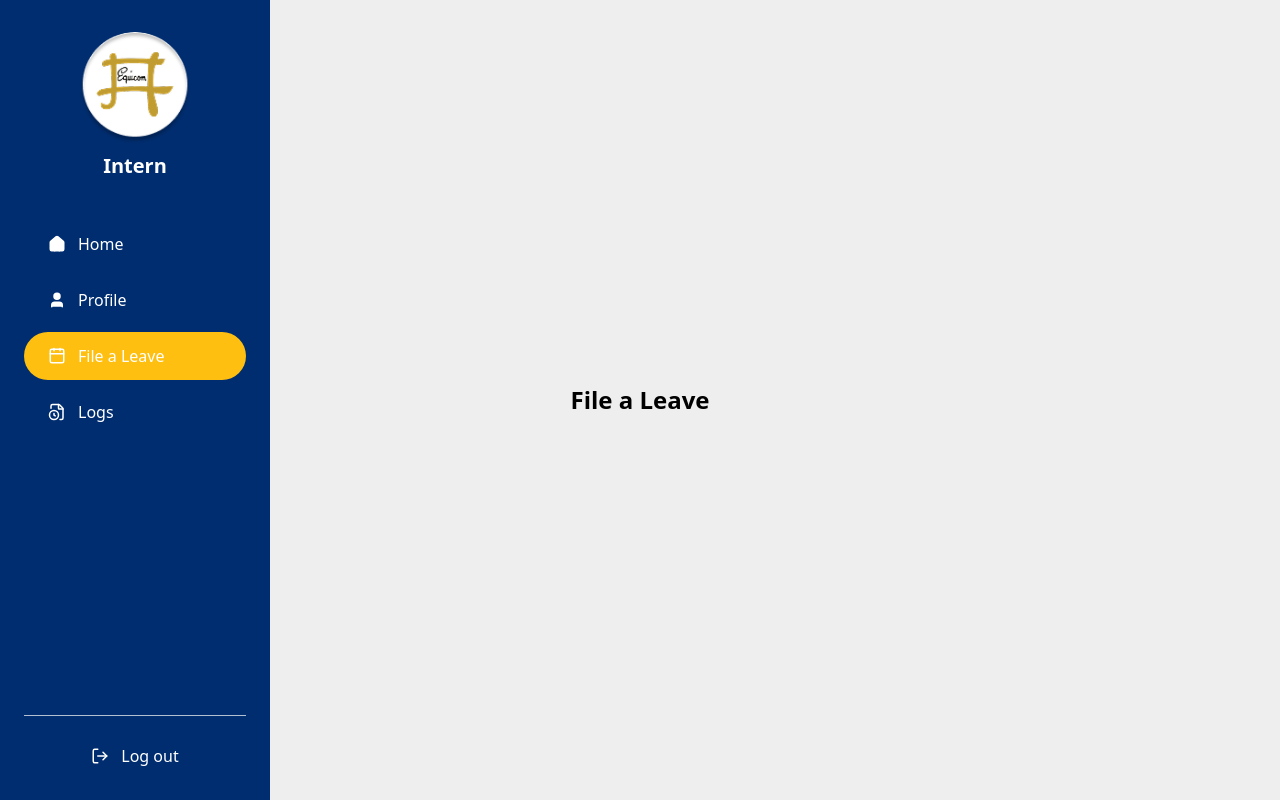
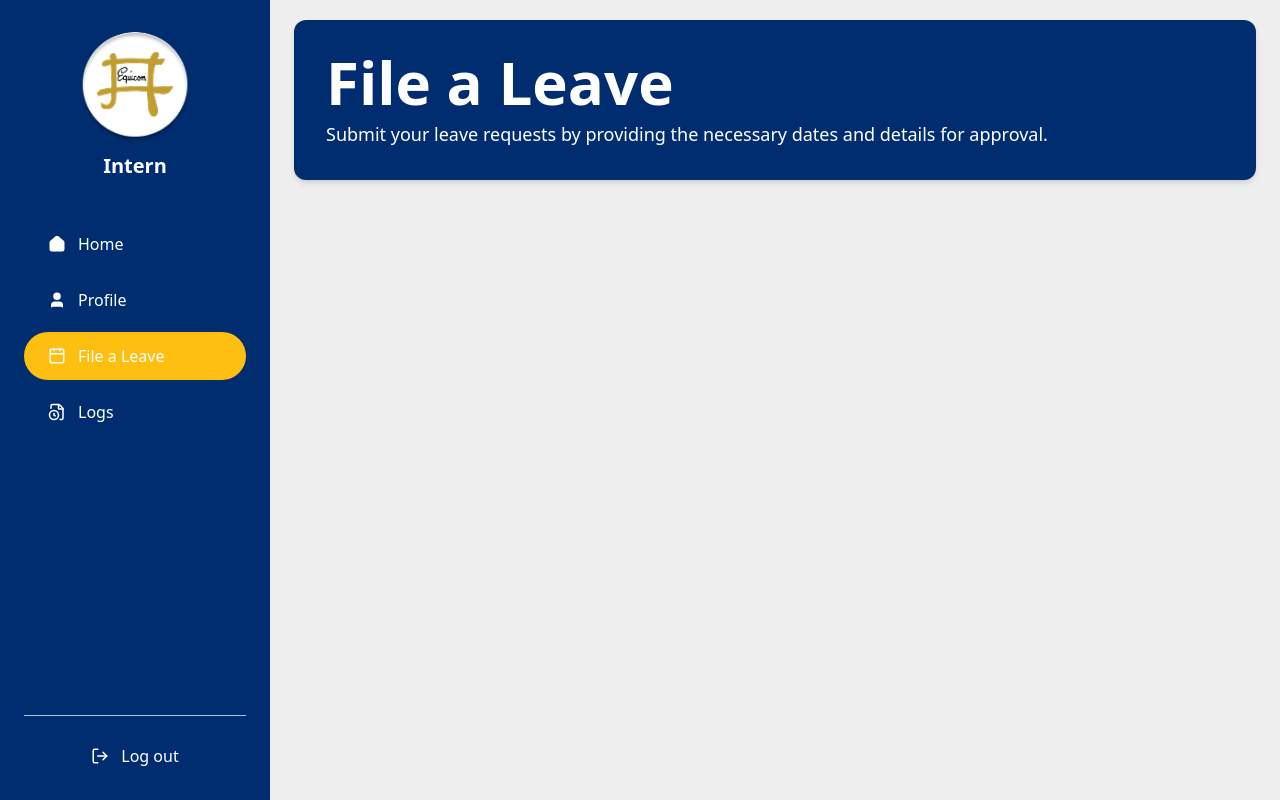
Before and after one commit to Eem-Key/Intern-Self-Service-Platform-ISS, a React (Vite) app in the folder apps/client/: page /intern/leave in a window 1280 px wide. Built offline with nearby package versions, Linux system fonts and the light colour scheme; no server answers; sample sign-in values are in the browser's storage.

Commit message:
Feat: added banner

```diff
--- a/apps/client/src/features/dashboard/intern/InternDashboard.tsx
+++ b/apps/client/src/features/dashboard/intern/InternDashboard.tsx
@@ -1,5 +1,5 @@
 import InternSidebar from './components/InternSidebar';
-import WelcomeBanner from './components/WelcomeBanner';
+import WelcomeBanner from './components/banner/WelcomeBanner';
 import AttendanceCard from './components/AttendanceCard';
 import ProgramProgressCard from './components/ProgramProgressCard';
 import NotificationCard from './components/NotificationCard';
--- a/apps/client/src/features/dashboard/intern/InternLeaveForm.tsx
+++ b/apps/client/src/features/dashboard/intern/InternLeaveForm.tsx
@@ -1,5 +1,6 @@
 import { useEffect } from 'react';
 import InternSidebar from './components/InternSidebar';
+import Banner from './components/banner/LeaveFormBanner';
 
 function InternLeave() {
 
@@ -9,9 +10,12 @@ function InternLeave() {
 
 
     return (
-        <main className="flex min-h-screen items-center justify-center bg-[#eeeeee]">
-            <InternSidebar />
-        <h1 className="text-2xl font-bold text-black">File a Leave</h1>
+        <main className="min-h-screen bg-[#eeeeee] text-black lg:flex">
+        <InternSidebar />
+
+        <section className="w-full px-4 py-4 sm:px-5 lg:ml-[270px] lg:px-6 lg:py-5">
+            <Banner />
+        </section>
         </main>
     );
 }
--- a/apps/client/src/features/dashboard/intern/InternLogs.tsx
+++ b/apps/client/src/features/dashboard/intern/InternLogs.tsx
@@ -1,16 +1,21 @@
 import { useEffect } from 'react';
 import InternSidebar from './components/InternSidebar';
+import Banner from './components/banner/LogsBanner';
 
 function InternLogs() {
 
     useEffect(() => {
-            document.title = 'Logs | Intern Self Service';
+            document.title = 'Activity Logs | Intern Self Service';
             }, []);
 
     return (
-        <main className="flex min-h-screen items-center justify-center bg-[#eeeeee]">
-            <InternSidebar />
-        <h1 className="text-2xl font-bold text-black">Intern Logs</h1>
+        <main className="min-h-screen bg-[#eeeeee] text-black lg:flex">
+        <InternSidebar />
+
+        <section className="w-full px-4 py-4 sm:px-5 lg:ml-[270px] lg:px-6 lg:py-5">
+            <Banner />
+
+        </section>
         </main>
     );
 }
--- a/apps/client/src/features/dashboard/intern/InternProfile.tsx
+++ b/apps/client/src/features/dashboard/intern/InternProfile.tsx
@@ -1,5 +1,6 @@
 import { useEffect } from 'react';
 import InternSidebar from './components/InternSidebar';
+import Banner from './components/banner/ProfileBanner';
 
 function InternProfile() {
 
@@ -8,9 +9,13 @@ function InternProfile() {
             }, []);
 
     return (
-        <main className="flex min-h-screen items-center justify-center bg-[#eeeeee]">
-            <InternSidebar />
-        <h1 className="text-2xl font-bold text-black">Intern Profile</h1>
+        <main className="min-h-screen bg-[#eeeeee] text-black lg:flex">
+        <InternSidebar />
+
+        <section className="w-full px-4 py-4 sm:px-5 lg:ml-[270px] lg:px-6 lg:py-5">
+            <Banner />
+
+        </section>
         </main>
     );
 }
--- /dev/null
+++ b/apps/client/src/features/dashboard/intern/components/banner/LeaveFormBanner.tsx
@@ -0,0 +1,19 @@
+
+function Banner() {
+    return (
+        <div className="relative overflow-hidden rounded-xl bg-[#002D6F] px-5 py-6 shadow-md sm:px-8 sm:py-8">
+        <div className="relative z-10 max-w-[760px]">
+            <h1 className="text-3xl font-bold text-white sm:text-4xl xl:text-6xl">
+            File a Leave
+            </h1>
+
+            <p className="mt-2 whitespace-nowrap text-xs text-white sm:text-sm lg:text-base xl:text-lg">
+            Submit your leave requests by providing the necessary dates and details for approval.
+            </p>
+        </div>
+
+        </div>
+    );
+}
+
+export default Banner;
--- /dev/null
+++ b/apps/client/src/features/dashboard/intern/components/banner/LogsBanner.tsx
@@ -0,0 +1,18 @@
+function Banner() {
+    return (
+        <div className="relative overflow-hidden rounded-xl bg-[#002D6F] px-5 py-6 shadow-md sm:px-8 sm:py-8">
+        <div className="relative z-10 max-w-[760px]">
+            <h1 className="text-3xl font-bold text-white sm:text-4xl xl:text-6xl">
+            Activity Logs
+            </h1>
+
+            <p className="mt-2 whitespace-nowrap text-xs text-white sm:text-sm lg:text-base xl:text-lg">
+            Review and monitor your comprehensive history of attendance logs, report submissions, and approval statuses.
+            </p>
+        </div>
+
+        </div>
+    );
+}
+
+export default Banner;
--- /dev/null
+++ b/apps/client/src/features/dashboard/intern/components/banner/ProfileBanner.tsx
@@ -0,0 +1,19 @@
+
+function Banner() {
+  return (
+    <div className="relative overflow-hidden rounded-xl bg-[#002D6F] px-5 py-6 shadow-md sm:px-8 sm:py-8">
+      <div className="relative z-10 max-w-[760px]">
+        <h1 className="text-3xl font-bold text-white sm:text-4xl xl:text-6xl">
+          Intern Profile
+        </h1>
+
+        <p className="mt-2 whitespace-nowrap text-xs text-white sm:text-sm lg:text-base xl:text-lg">
+          Manage and update your personal details, academic background, and internship information.
+        </p>
+      </div>
+
+    </div>
+  );
+}
+
+export default Banner;
--- a/apps/client/src/features/dashboard/intern/components/WelcomeBanner.tsx
+++ b/apps/client/src/features/dashboard/intern/components/banner/WelcomeBanner.tsx
@@ -1,4 +1,4 @@
-import logo from '../../../../assets/images/Logo2.png';
+import logo from '../../../../../assets/images/Logo2.png';
 
 function WelcomeBanner() {
   return (
```
